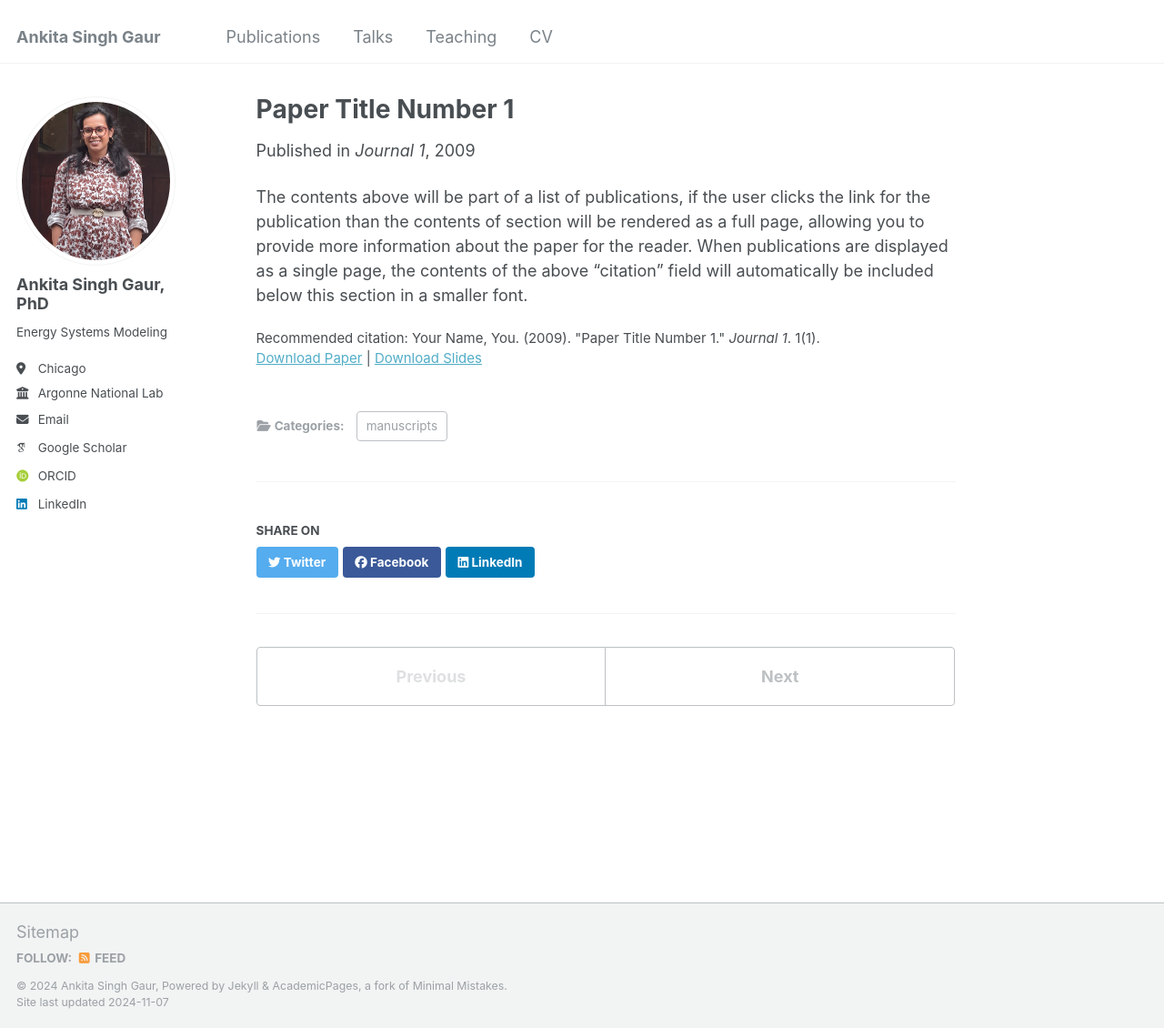
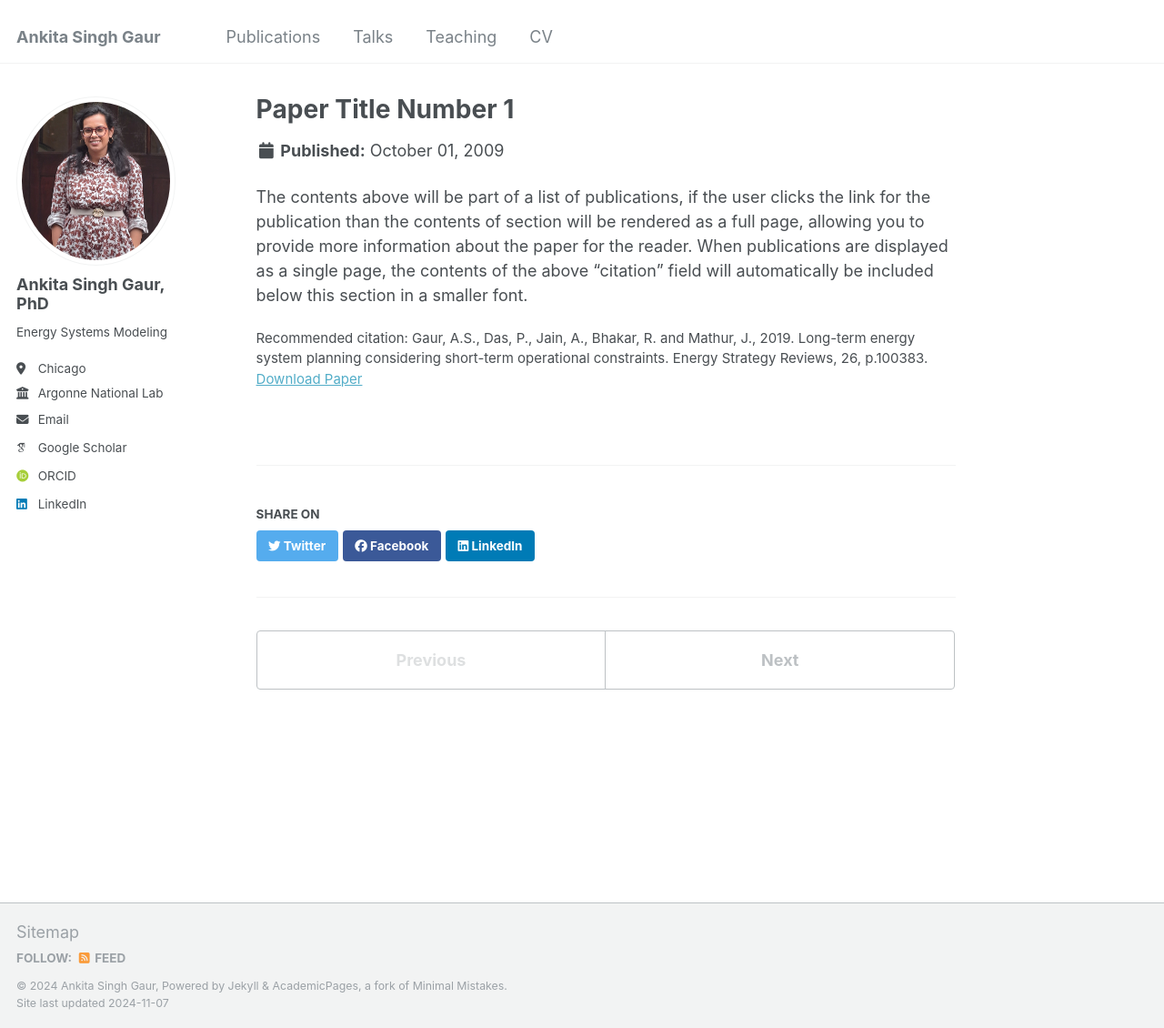
Before and after one commit to ankitagaur93/ankitagaur93.github.io, a Jekyll site: the page built from _publications/2009-10-01-paper-title-number-1.md, in a window 1280 px wide and 1130 px high. Shown: the whole window at 91% size. Built offline with Jekyll 4.4.1, drawn with Linux system fonts in a browser that asks for light colours; some web fonts are replaced.

Commit message:
Update 2009-10-01-paper-title-number-1.md

```diff
--- a/_publications/2009-10-01-paper-title-number-1.md
+++ b/_publications/2009-10-01-paper-title-number-1.md
@@ -1,14 +1,7 @@
 ---
-title: "Paper Title Number 1"
-collection: publications
-category: manuscripts
-permalink: /publication/2009-10-01-paper-title-number-1
-excerpt: 'This paper is about the number 1. The number 2 is left for future work.'
-date: 2009-10-01
-venue: 'Journal 1'
-slidesurl: 'http://academicpages.github.io/files/slides1.pdf'
-paperurl: 'http://academicpages.github.io/files/paper1.pdf'
-citation: 'Your Name, You. (2009). &quot;Paper Title Number 1.&quot; <i>Journal 1</i>. 1(1).'
+
+paperurl: 'https://www.sciencedirect.com/science/article/pii/S2211467X19300768'
+citation: 'Gaur, A.S., Das, P., Jain, A., Bhakar, R. and Mathur, J., 2019. Long-term energy system planning considering short-term operational constraints. Energy Strategy Reviews, 26, p.100383.'
 ---
 
 The contents above will be part of a list of publications, if the user clicks the link for the publication than the contents of section will be rendered as a full page, allowing you to provide more information about the paper for the reader. When publications are displayed as a single page, the contents of the above "citation" field will automatically be included below this section in a smaller font.
```
